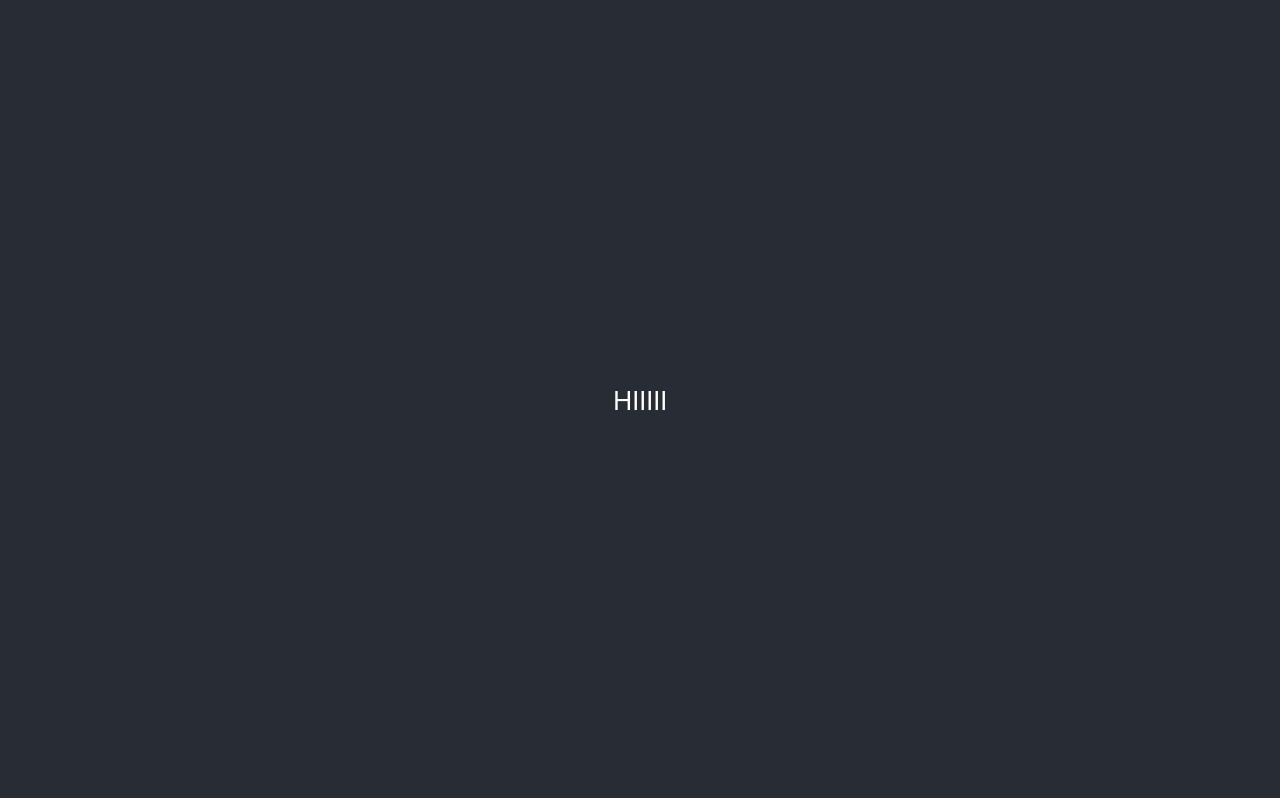
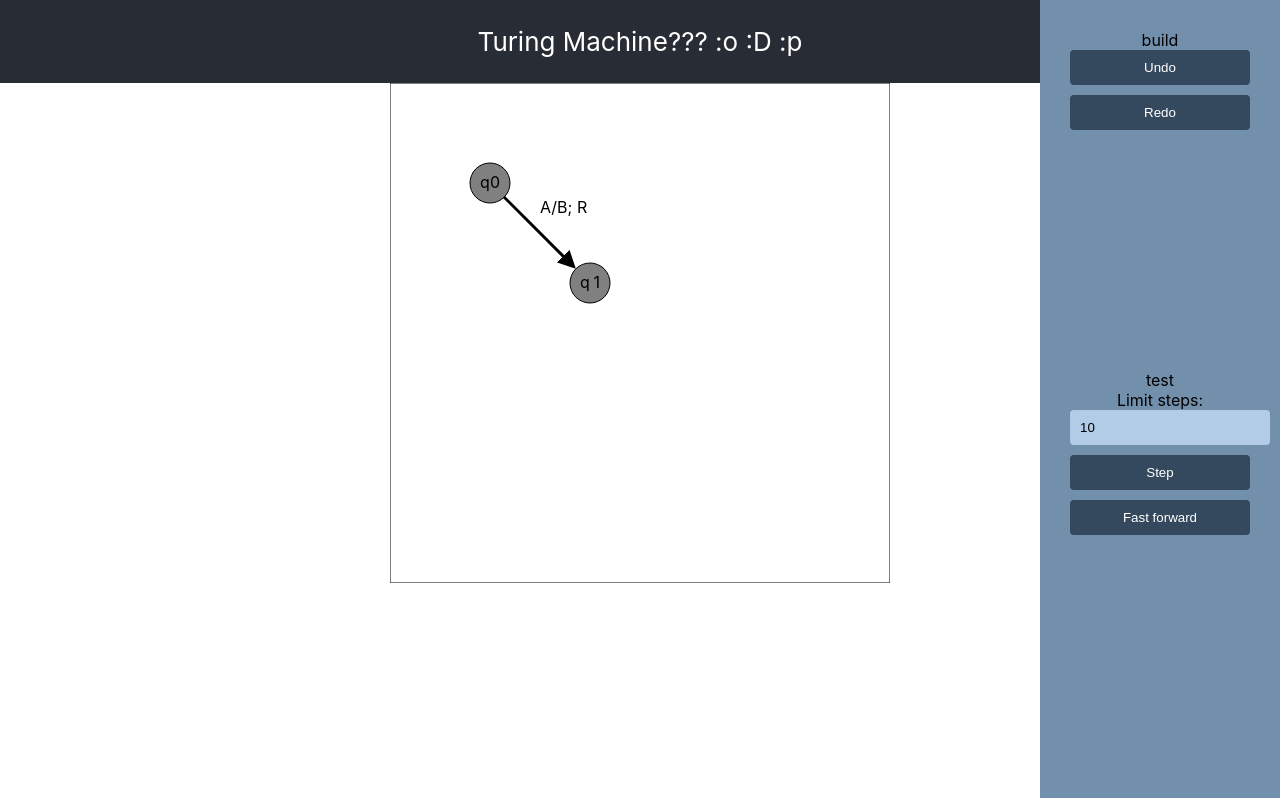
Before and after one commit to g-deng/tm-app, a React (Create React App) app: page / in a window 1280 px wide. Shown: the top 798 px of the page. Built offline with nearby package versions, Linux system fonts and the light colour scheme.

Commit message:
Side bar and undo/redo

```diff
--- a/src/App.css
+++ b/src/App.css
@@ -15,7 +15,7 @@
 
 .App-header {
   background-color: #282c34;
-  min-height: 100vh;
+  min-height: 10vh;
   display: flex;
   flex-direction: column;
   align-items: center;
@@ -43,3 +43,46 @@
   -ms-user-select: none;
   user-select: none;
 }
+
+.sidebar {
+  width: 200px;
+  height: 100vh;
+  background-color: #728fab;
+  padding: 20px;
+  position: fixed;
+  right: 0;
+  top: 0;
+}
+
+.sidebar-btn {
+  display: block;
+  width: 100%;
+  padding: 10px;
+  margin-bottom: 10px;
+  background-color: #34495e;
+  color: white;
+  border: none;
+  border-radius: 4px;
+  cursor: pointer;
+  transition: background-color 0.3s;
+}
+
+.sidebar-input {
+  display: block;
+  width: 100%;
+  padding: 10px;
+  margin-bottom: 10px;
+  background-color: #b2cce7;
+  color: black;
+  border: none;
+  border-radius: 4px;
+  cursor: pointer;
+  transition: background-color 0.3s;
+}
+
+.sidebar-section {
+  padding: 10px;
+  height: 40vh;
+  width: 180px;
+  outline: 10px rgb(0, 0, 0);
+}
--- a/src/App.js
+++ b/src/App.js
@@ -1,5 +1,6 @@
 import './App.css';
 import BuildWindow from './components/BuildWindow.jsx';
+import SideBar from './components/SideBar.jsx';
 import { useState } from 'react';
 
 function App() {
@@ -10,16 +11,22 @@ function App() {
   const [transitions, setTransitions] = useState([
     { id: 2, from: 0, to: 1, label: "A/B; R"}
   ]);
+  const [mode, setMode] = useState('build');
+  const [undoStack, setUndoStack] = useState([{}]); // {action, type, item}
+  const [redoStack, setRedoStack] = useState([{}]);
 
   return (
     <div className="App">
       <header className="App-header">
         <p>
-          HIIIII
+          Turing Machine??? :o :D :p
         </p>
       </header>
       <div className="Window">
-        <BuildWindow key='window' states={states} setStates={setStates} transitions={transitions} setTransitions={setTransitions}/>
+        <BuildWindow key='window' states={states} setStates={setStates} transitions={transitions} setTransitions={setTransitions}
+        undoStack={undoStack} setUndoStack={setUndoStack} redoStack={redoStack} setRedoStack={setRedoStack}/>
+        <SideBar key='sidebar' states={states} setStates={setStates} transitions={transitions} setTransitions={setTransitions}
+        mode={mode} setMode={setMode} undoStack={undoStack} setUndoStack={setUndoStack} redoStack={redoStack} setRedoStack={setRedoStack}/>
       </div>
     </div>
   );
--- a/src/components/BuildWindow.jsx
+++ b/src/components/BuildWindow.jsx
@@ -6,7 +6,7 @@ import TMStateContext from './TMStateContext.jsx';
 const strokeWidth = 3;
 const rad = 20;
 
-function BuildWindow({states, setStates, transitions, setTransitions}) {
+function BuildWindow({undoStack, setUndoStack, redoStack, setRedoStack, states, setStates, transitions, setTransitions}) {
   const [nextId, setNextId] = useState(3);
   const [active, setActive] = useState(null);
   // const [mouseDown, setMouseDown] = useState(null);
@@ -24,6 +24,8 @@ function BuildWindow({states, setStates, transitions, setTransitions}) {
     const newState = {id: id, x: x, y: y, label:label};
     setStates([...states, newState]);
     setActive(id);
+    console.log(undoStack);
+    setUndoStack([...undoStack, {action:'delete', type:'state', item:newState}]);
   };
 
   const newTransition = (s, t) => {
@@ -36,6 +38,7 @@ function BuildWindow({states, setStates, transitions, setTransitions}) {
     const newTransition = {id: id, from: s, to: t, label: label};
     setTransitions([...transitions, newTransition]);
     setActive(id);
+    setUndoStack([...undoStack, {action:'delete', type:'transition', item:newTransition}]);
   }
 
   const deleteItem = (id) => {
@@ -43,10 +46,14 @@ function BuildWindow({states, setStates, transitions, setTransitions}) {
     const s = states.find((s) => s.id === id);
     const t = transitions.find((t) => t.id === id);
     if (s != null) {
+      const removedTransitions = transitions.filter((item) => item.from === id || item.to === id);
       setTransitions(transitions.filter((item) => item.from !== id && item.to !== id));
       setStates(states.filter((item) => item.id !== id));
+      setUndoStack([...undoStack,
+        {action:'create-multiple', state: s, transitions: removedTransitions}]);
     } else if (t != null) {
       setTransitions(transitions.filter((item) => item.id !== id));
+      setUndoStack([...undoStack, {action:'create', type:'transition', item:t}]);
     }
     setActive(null);
   }
--- /dev/null
+++ b/src/components/SideBar.jsx
@@ -0,0 +1,133 @@
+
+function SideBar({ mode, setMode, undoStack, setUndoStack, redoStack, setRedoStack, states, setStates, transitions, setTransitions }) {
+
+    const onUndo = () => {
+        if (mode !== 'build') return;
+        const elem = undoStack.pop();
+        console.log(elem);
+        console.log(undoStack);
+        console.log(redoStack);
+        if (elem == null || elem.action == null) return;
+        switch (elem.action) {
+            case 'delete':
+                if (elem.type === 'state') {
+                    setStates(states.filter(item => item.id !== elem.item.id));
+                } else if (elem.type === 'transition') {
+                    setStates(transitions.filter(item => item.id !== elem.item.id));
+                }
+                elem.action = 'create';
+                setRedoStack([...redoStack, elem]);
+                break;
+            case 'create':
+                if (elem.type === 'state') {
+                    setStates([...states, elem.item]);
+                } else if (elem.type === 'transition') {
+                    setTransitions([...transitions, elem.item]);
+                }
+                elem.action = 'delete';
+                setRedoStack([...redoStack, elem]);
+                break;
+            case 'edit':
+                let original;
+                if (elem.type === 'state') {
+                    original = states.find((item) => item.id === elem.item.id);
+                    setStates([...states.filter((item) => item.id !== elem.item.id), elem.item]);
+                } else if (elem.type === 'transition') {
+                    original = transitions.find((item) => item.id === elem.item.id);
+                    setTransitions([...transitions.filter((item) => item.id !== elem.item.id), elem.item]);
+                }
+                elem.item = original;
+                setRedoStack([...redoStack, elem])
+                break;
+            case 'create-multiple':
+                setStates([...states, elem.state]);
+                setTransitions([...transitions, ...elem.transitions]);
+                elem.action = 'delete-multiple';
+                setRedoStack([...redoStack, elem]);
+                break;
+            default:
+                break;
+        };
+        setUndoStack(undoStack);
+    };
+
+    const onRedo = () => {
+        if (mode !== 'build') return;
+        const elem = redoStack.pop();
+        console.log(elem);
+        console.log(undoStack);
+        console.log(redoStack);
+        if (elem == null || elem.action == null) return;
+        switch (elem.action) {
+            case 'delete':
+                if (elem.type === 'state') {
+                    setStates(states.filter(item => item.id !== elem.item.id));
+                } else if (elem.type === 'transition') {
+                    setStates(transitions.filter(item => item.id !== elem.item.id));
+                }
+                elem.type = 'create';
+                setUndoStack([...undoStack, elem]);
+                break;
+            case 'create':
+                if (elem.type === 'state') {
+                    setStates([...states, elem.item]);
+                } else if (elem.type === 'transition') {
+                    setTransitions([...transitions, elem.item]);
+                }
+                elem.type = 'delete';
+                setUndoStack([...undoStack, elem]);
+                break;
+            case 'edit':
+                let original;
+                if (elem.type === 'state') {
+                    original = states.find((item) => item.id === elem.item.id);
+                    setStates([...states.filter((item) => item.id !== elem.item.id), elem.item]);
+                } else if (elem.type === 'transition') {
+                    original = transitions.find((item) => item.id === elem.item.id);
+                    setTransitions([...transitions.filter((item) => item.id !== elem.item.id), elem.item]);
+                }
+                elem.item = original;
+                setUndoStack([...undoStack, elem])
+                break;
+            case 'delete-multiple':
+                setStates(states.filter(item => item.id !== elem.state.id));
+                setTransitions(transitions.filter(item => elem.transitions.find((t)=>t.id===item.id) != null));
+                elem.action = 'create-multiple';
+                setUndoStack([...undoStack, elem]);
+                break;
+            default:
+                break;
+        };
+        setRedoStack(redoStack);
+    };
+
+    return (
+        <div className='sidebar'>
+            <div
+                className='sidebar-section'
+                onMouseDown={()=>setMode('build')}
+            >
+                build
+               <button className='sidebar-btn' title='Undo' onClick={onUndo}>Undo</button>
+               <button className='sidebar-btn' title='Redo' onClick={onRedo}>Redo</button>
+            </div>
+
+            <div
+                className='sidebar-section'
+                onMouseDown={()=>setMode('test')}
+            >
+                test
+                <form>
+                    <label>
+                        Limit steps:
+                        <input className='sidebar-input' type='integer' defaultValue='10'/>
+                    </label>
+                </form>
+                <button className='sidebar-btn' title='Step'>Step</button>
+                <button className='sidebar-btn' title='Fast forward'>Fast forward</button>
+            </div>
+        </div>
+    );
+}
+
+export default SideBar;
```
